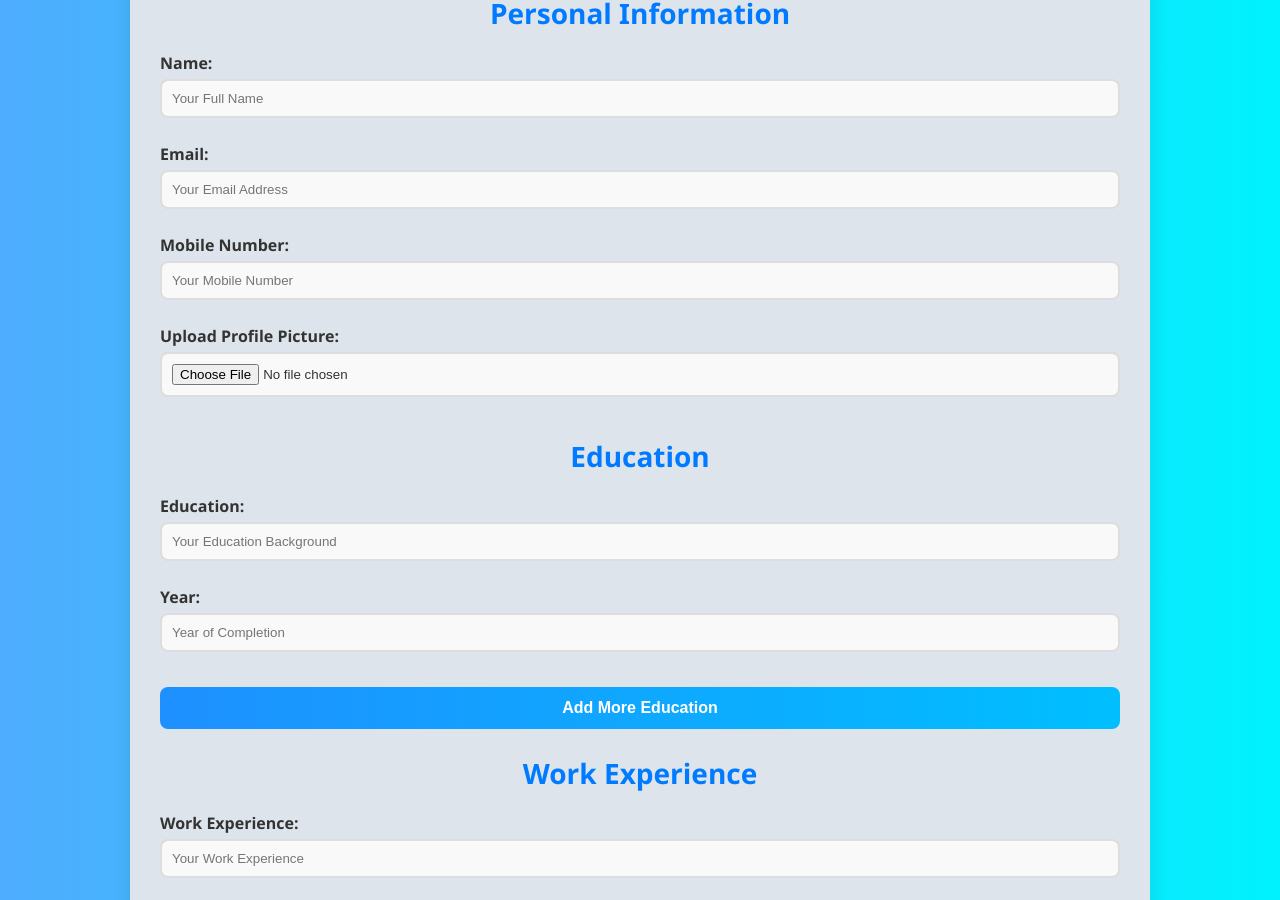
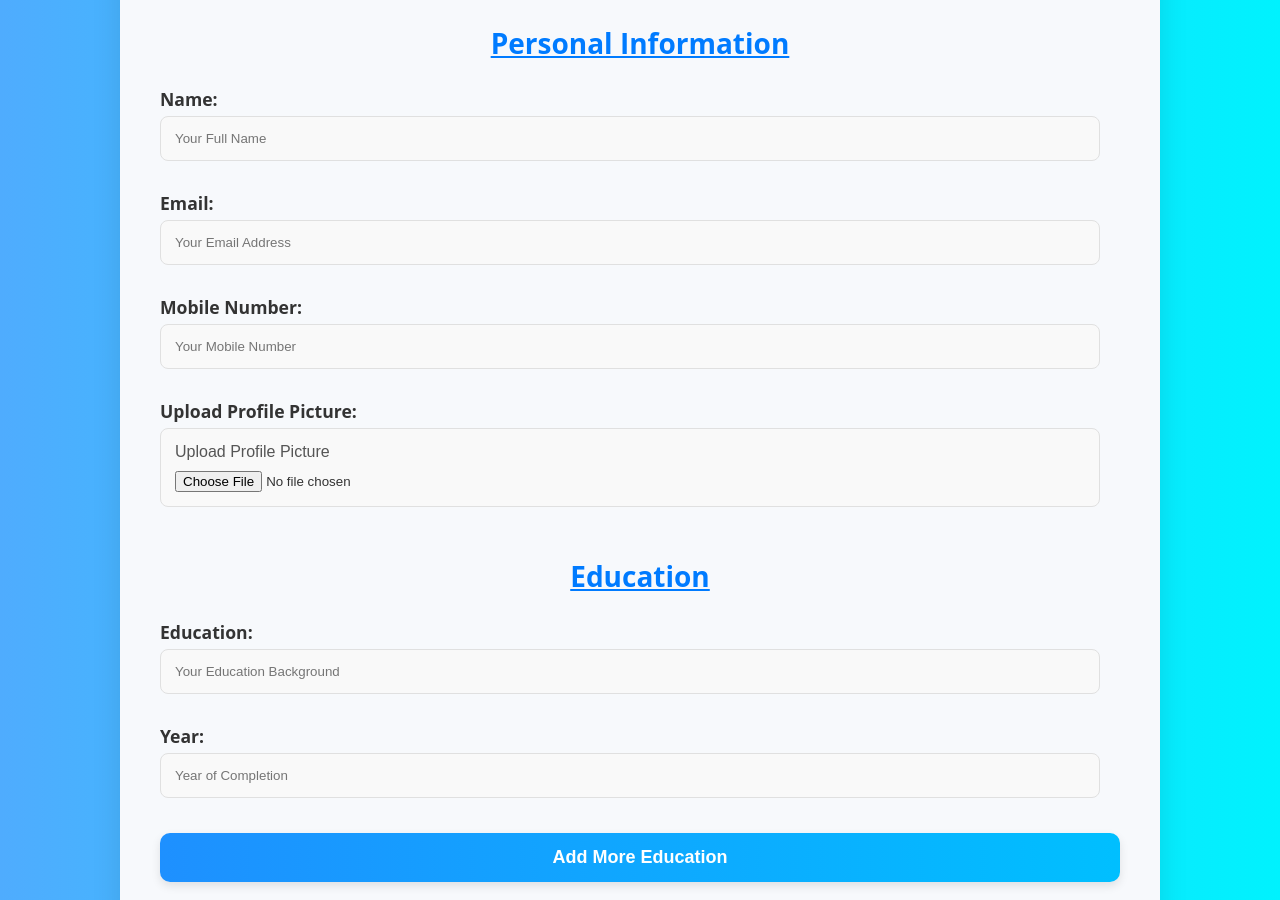
Before and after one commit to MariaKhan10/Hackathon-Milestone5, a website: page index.html in a window 1280 px wide. Shown: the part 185-1085 px from the top of the page. Drawn offline with Linux system fonts and the light colour scheme.

Commit message:
made some changes

```diff
--- a/style.css
+++ b/style.css
@@ -1,6 +1,6 @@
 /* Background Styling */
 body {
-    font-family: 'Segoe UI', Tahoma, Geneva, Verdana, sans-serif;
+    font-family: 'Open Sans', Tahoma, Geneva, Verdana, sans-serif;
     background: linear-gradient(to right, #4facfe, #00f2fe);
     margin: 0;
     padding: 0;
@@ -11,24 +11,33 @@ body {
 .container {
     max-width: 960px;
     margin: 40px auto;
-    background: #dde4eb;
-    padding: 30px; /* Increased padding for better spacing */
-    border-radius: 8px;
-    box-shadow: 0 8px 20px rgba(0, 0, 0, 0.1);
+    background: #f7f9fc; /* Softer white for a cleaner look */
+    padding: 40px; /* Increased padding for better spacing */
+    border-radius: 12px; /* Increased radius for a modern look */
+    box-shadow: 0 10px 30px rgba(0, 0, 0, 0.1); /* Stronger box shadow */
 }
 
-
+/* Form Fields */
 input[type="text"], input[type="email"], input[type="tel"], input[type="file"] {
-    width: calc(100% - 20px); /* Add padding to prevent overflow */
-    padding: 12px; /* Slightly increased padding */
-    margin-bottom: 20px; /* Increased margin to give more space between fields */
-    border: 1px solid #ccc;
-    border-radius: 5px;
-    box-sizing: border-box; /* Prevents inputs from overflowing the container */
+    width: calc(100% - 20px);
+    padding: 14px;
+    margin-bottom: 20px;
+    border: 1px solid #e0e0e0; /* Lighter border color */
+    border-radius: 8px; /* Softer rounded edges */
+    box-sizing: border-box;
+    background-color: #f9f9f9;
+    transition: border-color 0.3s ease, box-shadow 0.3s ease;
 }
 
-button {
-    margin-top: 20px;
+input:focus {
+    border-color: #1e90ff; /* Highlight color */
+    box-shadow: 0 0 5px rgba(30, 144, 255, 0.2); /* Subtle shadow on focus */
+    outline: none;
+}
+
+input[type="text"]:hover, input[type="email"]:hover, input[type="tel"]:hover, input[type="file"]:hover {
+    border-color: #1e90ff;
+    box-shadow: 0 0 5px rgba(30, 144, 255, 0.2);
 }
 
 /* Responsive adjustments */
@@ -38,10 +47,9 @@ button {
     }
 
     input[type="text"], input[type="email"], input[type="tel"], input[type="file"] {
-        width: calc(100% - 15px); /* Slightly reduced for smaller screens */
+        width: calc(100% - 15px);
     }
 }
-
 
 /* Header Styling */
 h1 {
@@ -49,25 +57,26 @@ h1 {
     text-align: center;
     background: linear-gradient(to right, #1e90ff, #00bfff);
     -webkit-background-clip: text;
-     background-clip: text;
+    background-clip: text;
     -webkit-text-fill-color: transparent;
-    font-size: 2.5rem;
+    font-size: 3rem; /* Slightly larger for impact */
 }
 
 h2 {
     color: #007bff;
     text-align: center;
     font-size: 1.75rem;
-    margin-bottom: 20px;
+    margin-bottom: 25px; /* More spacing for better visual separation */
+    text-decoration: underline;
 }
 
 /* Form Styling */
 .form {
-    margin: 20px 0;
+    margin: 30px 0; /* Increased spacing */
 }
 
 .section {
-    margin-bottom: 25px;
+    margin-bottom: 30px;
 }
 
 label {
@@ -75,50 +84,38 @@ label {
     margin: 10px 0 5px;
     font-weight: bold;
     color: #333;
-}
-
-input[type="text"], input[type="email"], input[type="tel"], input[type="file"] {
-    width: 100%;
-    padding: 10px;
-    margin-bottom: 15px;
-    border: 2px solid #ddd;
-    border-radius: 8px;
-    background-color: #f9f9f9;
-    transition: border-color 0.3s ease;
-}
-
-input:focus {
-    border-color: #00bfff;
-    outline: none;
+    font-size: 1.1rem; /* Increased font size for better readability */
 }
 
 /* Button Styles */
 button {
     display: block;
     width: 100%;
-    padding: 12px;
+    padding: 14px;
     background: linear-gradient(to right, #1e90ff, #00bfff);
     color: white;
-    font-size: 16px;
+    font-size: 18px;
     font-weight: bold;
     border: none;
-    border-radius: 8px;
+    border-radius: 10px; /* More rounded */
     cursor: pointer;
-    transition: background 0.3s ease;
+    transition: background 0.3s ease, box-shadow 0.3s ease;
+    box-shadow: 0 4px 10px rgba(0, 0, 0, 0.1); /* Added shadow for depth */
 }
 
 button:hover {
     background: linear-gradient(to right, #00bfff, #1e90ff);
+    box-shadow: 0 6px 15px rgba(0, 0, 0, 0.1); /* Slightly stronger shadow */
 }
 
 /* Resume Styling */
 .resume-container {
     margin-top: 40px;
-    padding: 20px;
+    padding: 30px; /* Increased padding for better spacing */
     border: 2px solid #007bff;
     border-radius: 12px;
     background-color: #f1f9ff;
-    box-shadow: 0 6px 20px rgba(0, 0, 0, 0.1);
+    box-shadow: 0 10px 30px rgba(0, 0, 0, 0.1); /* Stronger box shadow */
 }
 
 .resume-header {
@@ -128,29 +125,29 @@ button:hover {
 }
 
 .resume-header img {
-    width: 100px;
-    height: 100px;
+    width: 120px;
+    height: 120px;
     border-radius: 50%;
     margin-right: 20px;
-    box-shadow: 0 4px 10px rgba(0, 0, 0, 0.1);
+    box-shadow: 0 6px 15px rgba(0, 0, 0, 0.1); /* More prominent shadow */
 }
 
 .resume-header h3 {
-    font-size: 28px;
+    font-size: 2.5rem;
     margin: 0;
     color: #007bff;
-    background: linear-gradient(to right, #1e90ff, #00bfff);
+    background: linear-gradient(to right, #7d8c9b, #00bfff);
     -webkit-background-clip: text;
-     background-clip: text;
+    background-clip: text;
     -webkit-text-fill-color: transparent;
 }
 
 .resume-section h4 {
-    font-size: 18px;
+    font-size: 20px;
     color: #007bff;
     border-bottom: 2px solid #00bfff;
     padding-bottom: 5px;
-    margin-bottom: 10px;
+    margin-bottom: 15px; /* Increased margin for better separation */
 }
 
 .resume-section p {
@@ -167,7 +164,17 @@ button:hover {
     cursor: text;
 }
 
+/* Placeholder for Profile Picture Upload */
+input[type="file"]::before {
+    content: 'Upload Profile Picture';
+    display: block;
+    font-size: 1rem;
+    color: #555;
+    margin-bottom: 10px;
+    text-align: left;
+}
+
 /* Style for dynamically added items */
 #education-section .education-item, #experience-section .experience-item, #skills-section .skills-item {
-    margin-bottom: 10px;
+    margin-bottom: 15px; /* Increased margin for better separation */
 }
```
